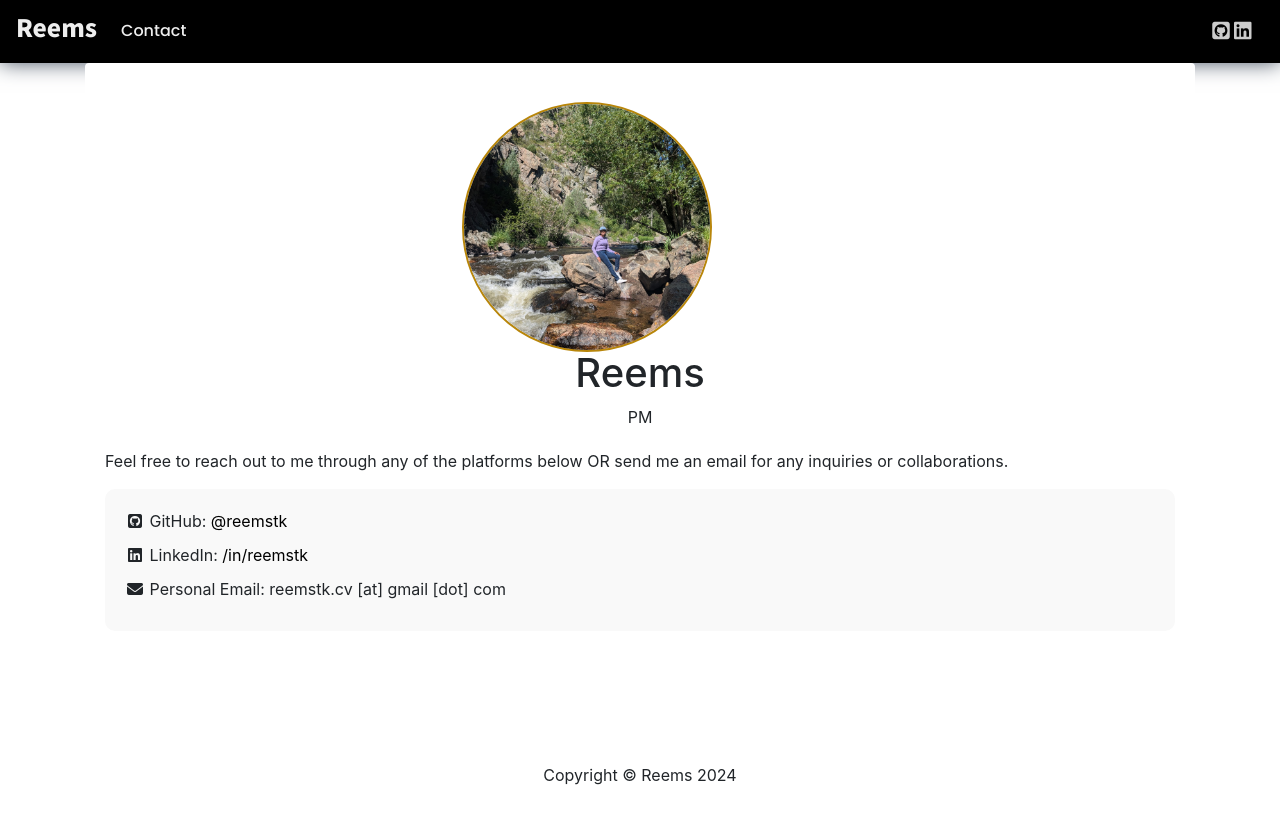
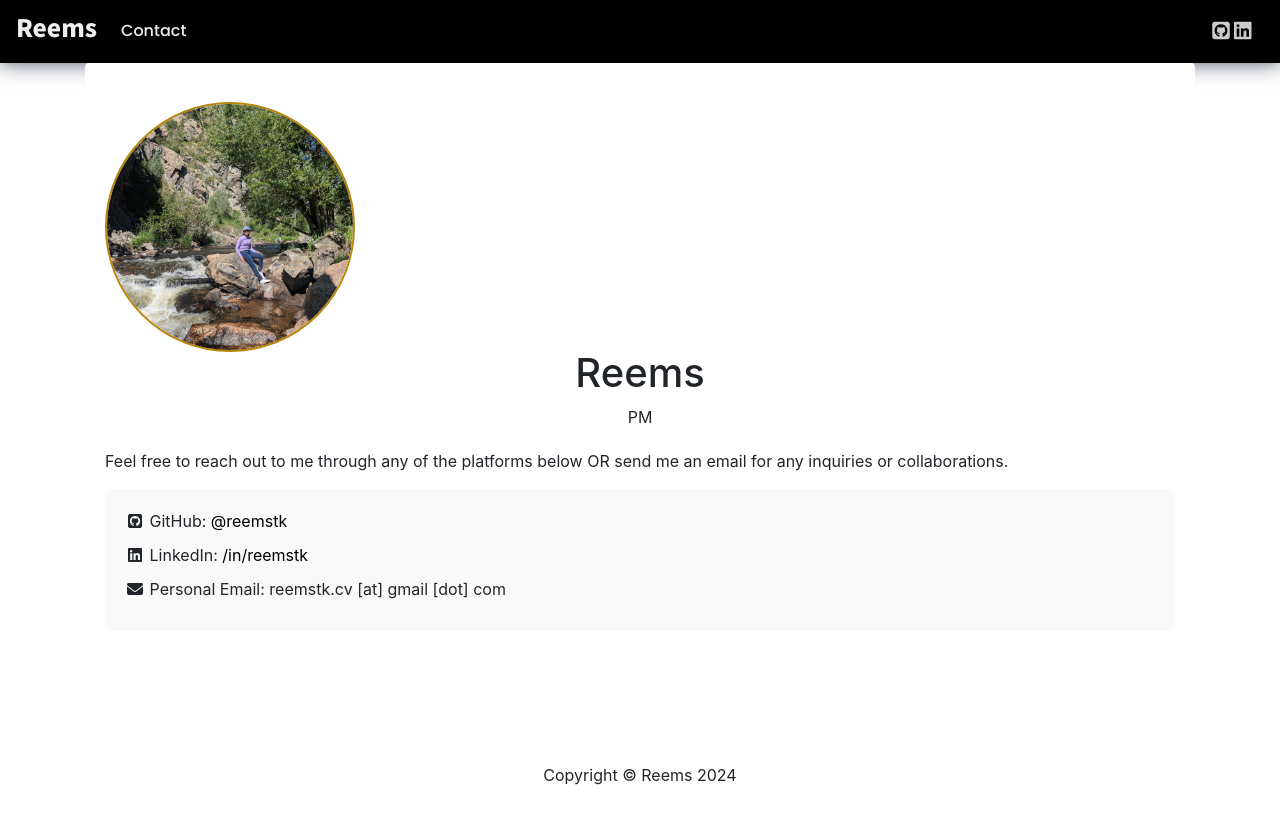
Before and after one commit to reemstk/reemstk.github.io, a Jekyll site: the page built from contact.md, in a window 1280 px wide. Shown: the top 824 px of the page. Built offline with Jekyll 4.4.1, drawn with Linux system fonts in a browser that asks for light colours; nearby versions of some CDN libraries; comment, search, counter and statistics services are not loaded.

Commit message:
Update contact.html

```diff
--- a/_layouts/contact.html
+++ b/_layouts/contact.html
@@ -9,7 +9,7 @@ last-updated: 2024-07-16 10:12 AM
     <!-- Profile Section -->
     <div class="profile-section" style="text-align:center; margin-bottom:20px;">
         <!-- Profile Image -->
-        <div class="flip-box offset-md-4 offset-lg-4">
+        <div class="flip-box">
   <div class="flip-box-inner">
     <div class="flip-box-front">
         <img src="/assets/img/avatar/me.jpg" alt="Reems" class="img-contact"/>
```
